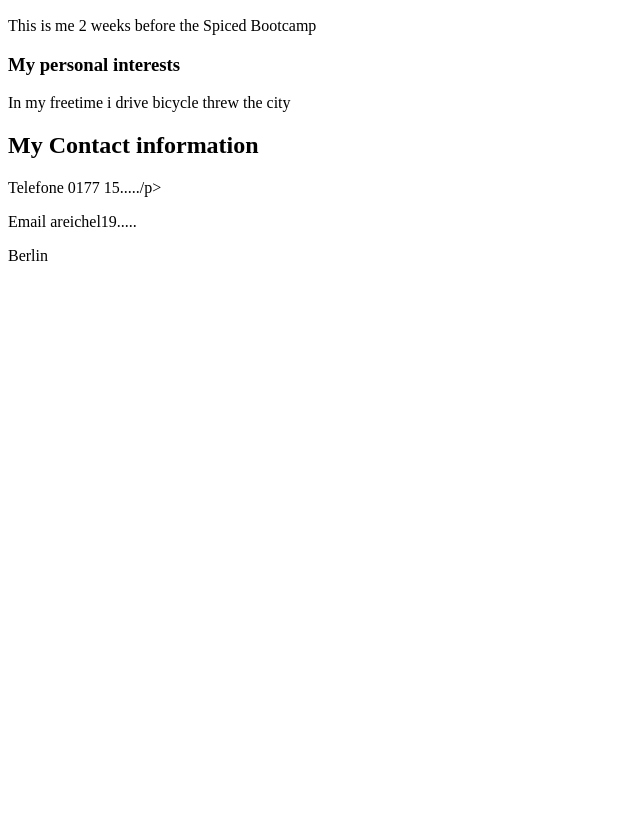
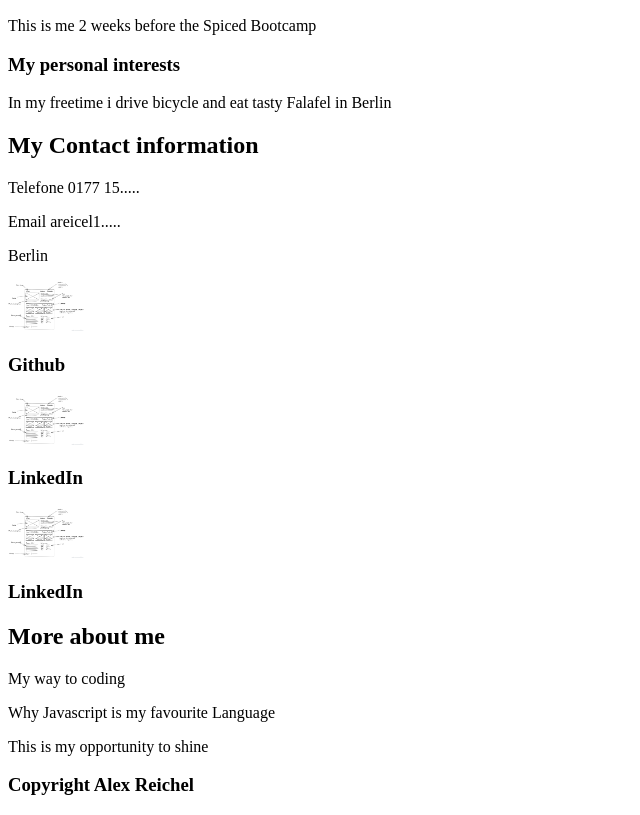
Before and after one commit to alex-code42/personal-website, a website: page html-and-the-web_personal-website/index.html in a window 1280 px wide. Shown: the part 453-1268 px from the top of the page, without its empty margins (0-640 px from the left). Before the commit the page ends 800 px from the top, so only its background shows below. Drawn offline with Linux system fonts and the light colour scheme.

Commit message:
finalising the home

```diff
--- a/html-and-the-web_personal-website/index.html
+++ b/html-and-the-web_personal-website/index.html
@@ -18,14 +18,40 @@
         <img src="./private/Portrait.jpg" height="300px" alt="">
         <p>This is me 2 weeks before the Spiced Bootcamp</p>
         <h3>My personal interests</h3>
-        <p>In my freetime i drive bicycle threw the city</p>
+        <p>In my freetime i drive bicycle and eat tasty Falafel in Berlin</p>
     </section>
 
     <div class="contact">
         <h2>My Contact information</h2>
-        <p>Telefone 0177 15...../p>
-        <p>Email areichel19.....</p>
+        <p>Telefone 0177 15..... </p>
+        <p>Email areicel1..... </p>
         <p>Berlin</p>
     </div>
+
+    <section class="links">
+        <div>
+            <img src="./assets/wireframe-desktop.png" height="50px" alt="Github_logo">
+            <h3>Github</h3>
+        </div>
+        <div>
+            <img src="./assets/wireframe-desktop.png" height="50px" alt="Github_logo">
+            <h3>LinkedIn</h3>
+        </div>
+        <div>
+            <img src="./assets/wireframe-desktop.png" height="50px" alt="Github_logo">
+            <h3>LinkedIn</h3>
+        </div>
+    </section>
+
+    <section class="moreinfos">
+        <div>
+            <h2>More about me</h2>
+            <p>My way to coding</p>
+            <p>Why Javascript is my favourite Language</p>
+            <p>This is my opportunity to shine</p>
+        </div>
+    </section>
+
 </body>
+<footer><h3>Copyright Alex Reichel</h3></footer>
 </html>
```
